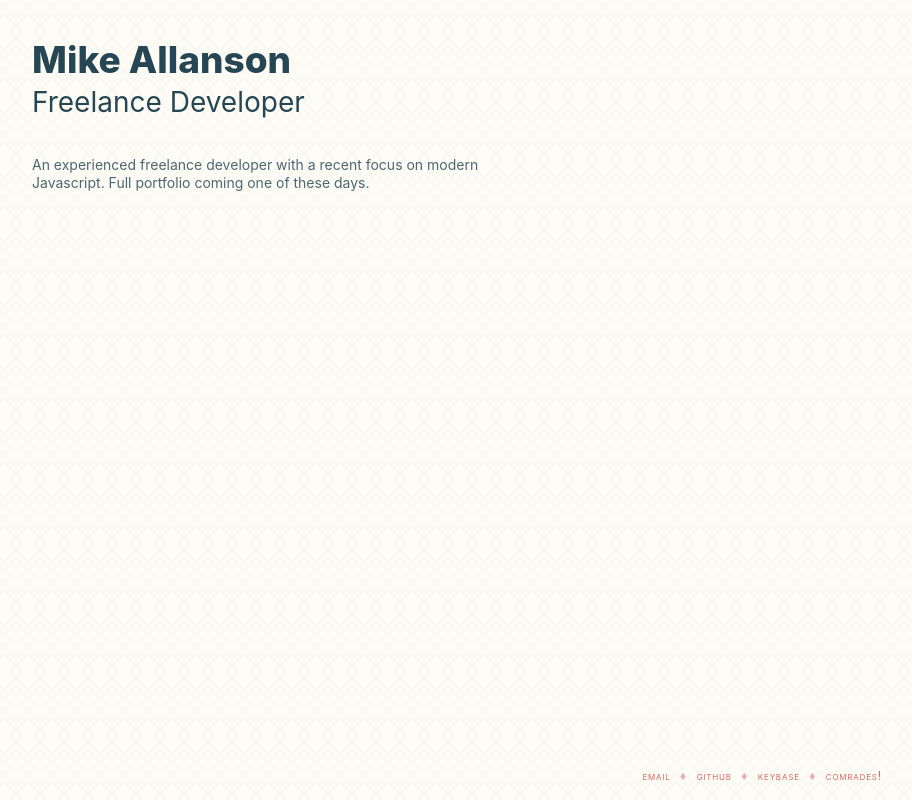
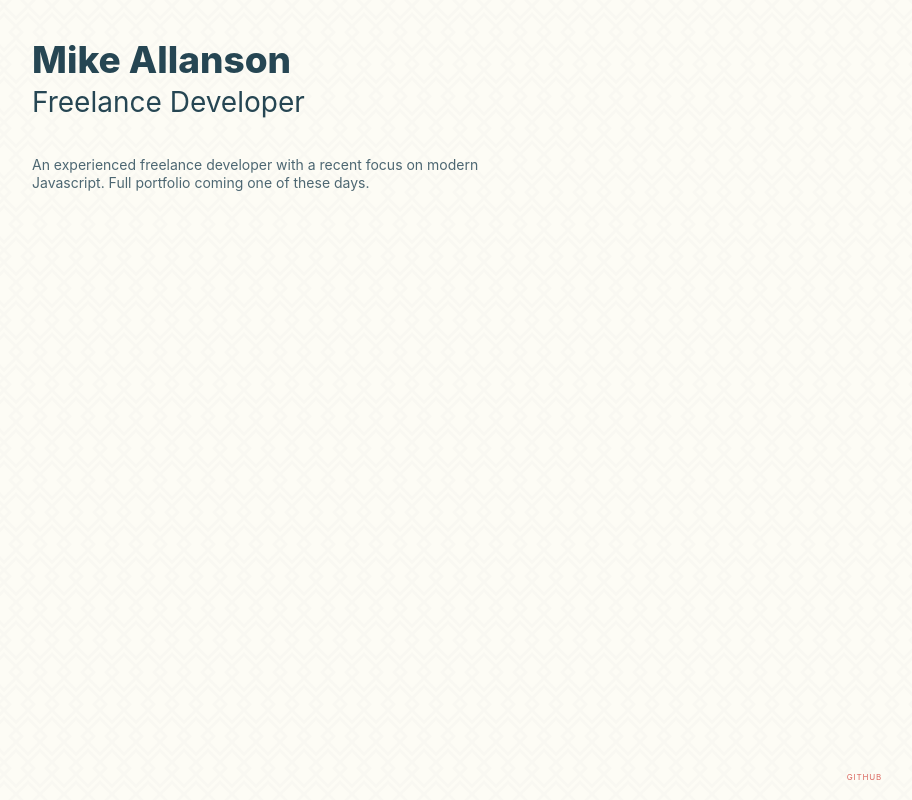
Before and after one commit to m-allanson/portfolio, a plain HTML site: page index.html in a window 1280 px wide. Shown: the whole page, without its empty margins (368-1280 px from the left). Drawn offline with Linux system fonts and the light colour scheme.

Commit message:
Only link to GitHub

```diff
--- a/index.html
+++ b/index.html
@@ -124,16 +124,7 @@
       <nav class="navigation" role="navigation">
         <ul class="navList">
           <li class="navListItem">
-            <a class="anchor" href="mailto:hello@michaelallanson.com">Email</a>
-          </li>
-          <li class="navListItem">
             <a class="anchor" href="https://github.com/m-allanson">GitHub</a>
-          </li>
-          <li class="navListItem">
-            <a class="anchor" href="https://keybase.io/mallanson">Keybase</a>
-          </li>
-          <li class="navListItem">
-            <a class="anchor" href="http://madebycomrades.com">Comrades!</a>
           </li>
         </ul>
       </nav>
```
